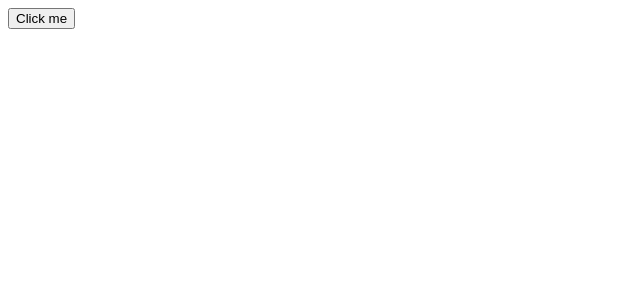
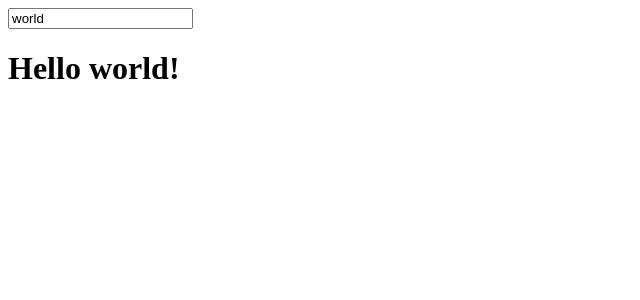
Before and after one commit to neznayer/svelte-learning, a Svelte app: page / in a window 1280 px wide. Shown: the top 300 px of the page, without its empty margins (0-640 px from the left). Built offline with nearby package versions, Linux system fonts and the light colour scheme.

Commit message:
bind text input

```diff
--- a/src/App.svelte
+++ b/src/App.svelte
@@ -1,9 +1,7 @@
 <script>
-	function handleClick() {
-		alert('no more alerts')
-	}
+	let name = 'world';
 </script>
 
-<button on:click|once={handleClick}>
-	Click me
-</button>
+<input bind:value={name} />
+
+<h1>Hello {name}!</h1>
```
